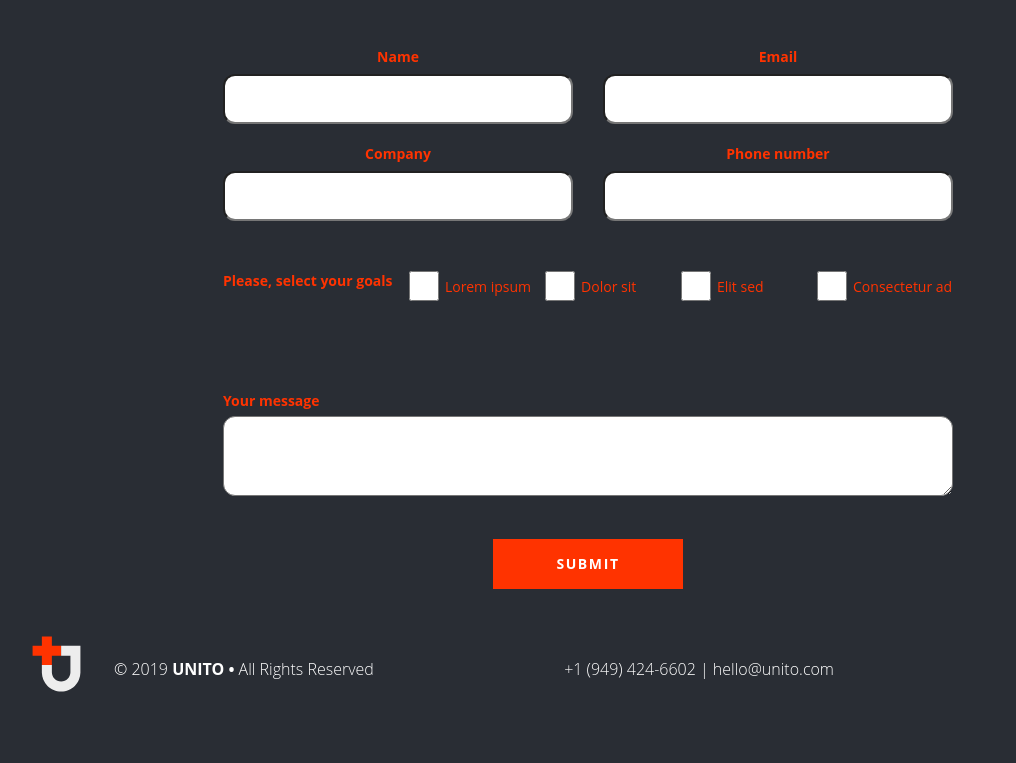
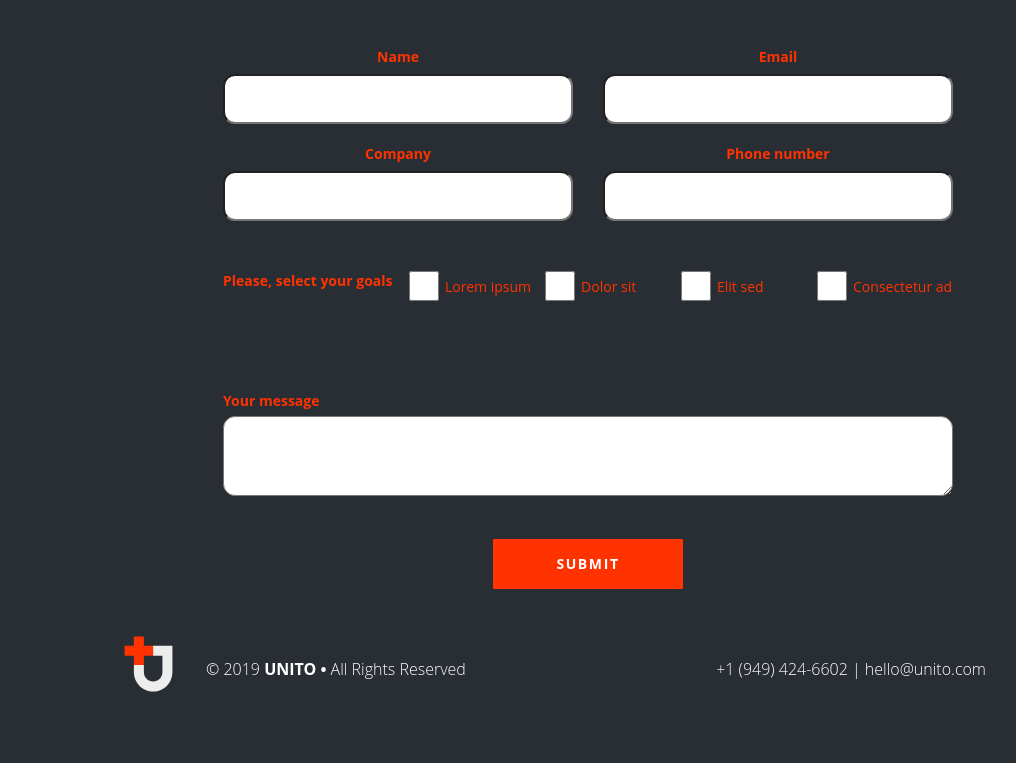
Before and after one commit to irynailina/CIENCE-landing-page, a website: page src/index.html in a window 1536 px wide. Shown: the part 3479-4242 px from the top of the page, without its empty margins (180-1196 px from the left). Drawn offline with nearby package versions, Linux system fonts and the light colour scheme; files that its build step writes are made by us from their sources.

Commit message:
footer fixed

```diff
--- a/src/sass/sections/footer.scss
+++ b/src/sass/sections/footer.scss
@@ -61,3 +61,15 @@
     letter-spacing: 0;
   }
 }
+
+@media (min-width: 1440px) {
+  .footer__logo {
+    margin-left: 180px;
+  }
+
+
+  .footer__info_wrap {
+    width: 780px;
+  }
+
+}
```
